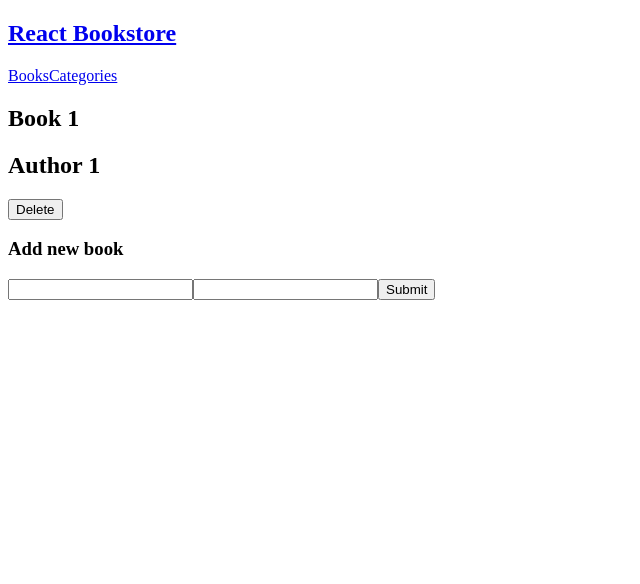
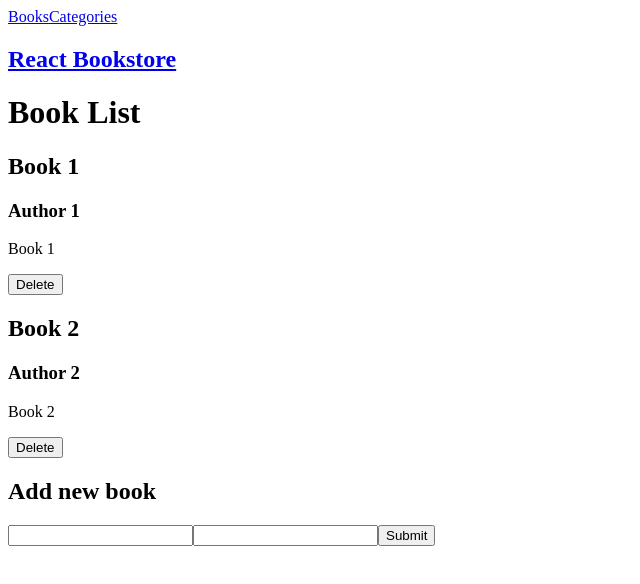
Before and after one commit to rominana/bookstore, a React (Create React App) app: page / in a window 1280 px wide. Shown: the top 584 px of the page, without its empty margins (0-640 px from the left). Built offline with nearby package versions, Linux system fonts and the light colour scheme.

Commit message:
Install Redux
Add functionalities: add and remove books

add functionality to check status buttons

```diff
--- a/package.json
+++ b/package.json
@@ -13,6 +13,8 @@
     "react-redux": "^8.0.2",
     "react-router-dom": "^6.3.0",
     "react-scripts": "5.0.1",
+    "uuid": "^8.3.2",
+    "uuid4": "^2.0.3",
     "web-vitals": "^2.1.4"
   },
   "scripts": {
--- a/src/App.css
+++ b/src/App.css
@@ -1,4 +1,7 @@
 * {
-  margin: 0;
+  margin: 0 auto;
+}
+
+body {
   font-family: system-ui, -apple-system, BlinkMacSystemFont, 'Segoe UI', Roboto, Oxygen, Ubuntu, Cantarell, 'Open Sans', 'Helvetica Neue', sans-serif;
 }
--- a/src/App.js
+++ b/src/App.js
@@ -1,14 +1,12 @@
 import {
   BrowserRouter as Router, Routes, Route, Link,
 } from 'react-router-dom';
-import Navbar from './components/Navbar';
 import Books from './pages/Books';
 import Categories from './pages/Categories';
 
 function App() {
   return (
     <Router>
-      <Navbar />
       <Link to="/">Books</Link>
       <Link to="/categories">Categories</Link>
       <Routes>
--- a/src/components/Book.js
+++ b/src/components/Book.js
@@ -1,19 +1,30 @@
 import React from 'react';
 import PropTypes from 'prop-types';
+import { useDispatch } from 'react-redux';
+import { removeBook } from '../redux/books/books';
 
 const Book = (props) => {
-  const { title, author } = props;
-
+  const { id, title, author } = props;
+  const dispatch = useDispatch();
   return (
     <>
       <h2>{title}</h2>
-      <h2>{author}</h2>
-      <button type="button">Delete</button>
+      <h3>{author}</h3>
+      <p>{title}</p>
+      <button
+        onClick={() => {
+          dispatch(removeBook({ title, author, id }));
+        }}
+        type="button"
+      >
+        Delete
+      </button>
     </>
   );
 };
 
 Book.propTypes = {
+  id: PropTypes.string.isRequired,
   title: PropTypes.string.isRequired,
   author: PropTypes.string.isRequired,
 };
--- a/src/components/BookData.js
+++ b/src/components/BookData.js
@@ -1,12 +1,29 @@
-import React from 'react';
+import { useState, React } from 'react';
+import { useDispatch } from 'react-redux';
+import { v4 as uuidv4 } from 'uuid';
+import { createBook } from '../redux/books/books';
 
-const BookData = () => (
-  <>
-    <h3>Add new book</h3>
-    <input type="text" name="title" />
-    <input type="text" name="author" />
-    <button type="submit">Submit</button>
-  </>
-);
+const BookData = () => {
+  const [titleInput, setTitleInput] = useState('');
+  const [authorInput, setAuthorInput] = useState('');
+  const dispatch = useDispatch();
+  return (
+    <>
+      <h2>Add new book</h2>
+      <input type="text" name="title" value={titleInput} onInput={(e) => setTitleInput(e.target.value)} />
+      <input type="text" name="author" value={authorInput} onInput={(e) => setAuthorInput(e.target.value)} />
+      <button
+        onClick={() => {
+          dispatch(createBook({ title: titleInput, author: authorInput, id: uuidv4() }));
+          setTitleInput('');
+          setAuthorInput('');
+        }}
+        type="submit"
+      >
+        Submit
+      </button>
+    </>
+  );
+};
 
 export default BookData;
--- a/src/components/Navbar.js
+++ b/src/components/Navbar.js
@@ -5,10 +5,6 @@ const Navbar = () => (
     <h1>
       <Link to="/" className="logo"> React Bookstore </Link>
     </h1>
-    <ul>
-      {/* <li><Link to="/">Books</Link></li>
-      <li><Link to="/categories">Categories</Link></li> */}
-    </ul>
   </nav>
 );
 
--- a/src/index.js
+++ b/src/index.js
@@ -1,10 +1,14 @@
 import React from 'react';
 import ReactDOM from 'react-dom/client';
+import { Provider } from 'react-redux';
 import App from './App';
+import store from './redux/configureStore';
 
 const root = ReactDOM.createRoot(document.getElementById('root'));
 root.render(
   <React.StrictMode>
-    <App />
+    <Provider store={store}>
+      <App />
+    </Provider>
   </React.StrictMode>,
 );
--- a/src/pages/Books.js
+++ b/src/pages/Books.js
@@ -1,19 +1,23 @@
 import React from 'react';
+import { useSelector } from 'react-redux';
 import Book from '../components/Book';
 import BookData from '../components/BookData';
+import Navbar from '../components/Navbar';
 
 const Books = () => {
-  const booklist = [
-    {
-      id: 1,
-      title: 'Book 1',
-      author: 'Author 1',
-    },
-  ];
-
+  const booklist = useSelector((state) => state.books);
   return (
     <>
-      {booklist.map((book) => (<Book key={book.id} title={book.title} author={book.author} />))}
+      <Navbar />
+      <h1>Book List</h1>
+      {booklist.map((book) => (
+        <Book
+          key={book.id}
+          title={book.title}
+          author={book.author}
+          id={book.id}
+        />
+      ))}
       <BookData />
     </>
   );
--- a/src/pages/Categories.js
+++ b/src/pages/Categories.js
@@ -1,9 +1,23 @@
 import React from 'react';
+import { useDispatch, useSelector } from 'react-redux';
+import { checkStatus } from '../redux/categories/categories';
 
-const Categories = () => (
-  <>
-    <button type="button">Check Status</button>
-  </>
-);
+const Categories = () => {
+  const categories = useSelector((state) => state.categories);
+  const dispatch = useDispatch();
+  return (
+    <>
+      <button
+        onClick={() => {
+          dispatch(checkStatus());
+        }}
+        type="button"
+      >
+        Check Status
+      </button>
+      <p>{categories}</p>
+    </>
+  );
+};
 
 export default Categories;
--- a/src/redux/books/books.js
+++ b/src/redux/books/books.js
@@ -1,13 +1,26 @@
-// Ducks: Redux Reducer Bundles
-// ACTIONS
+// Initial State
+const defaultState = [
+  {
+    title: 'Book 1',
+    author: 'Author 1',
+    id: '1',
+  },
+  {
+    title: 'Book 2',
+    author: 'Author 2',
+    id: '2',
+  },
+];
+
+// Actions
 const CREATE = 'CREATE';
 const REMOVE = 'REMOVE';
 
-// REDUCER
-export default function booksReducer(state = [], action = {}) {
+// Reducer
+export default function booksReducer(state = defaultState, action = {}) {
   switch (action.type) {
     case CREATE:
-      return state.concat([action.book]);
+      return state.concat(action.book);
     case REMOVE:
       return state.filter((book) => JSON.stringify(book) !== JSON.stringify(action.book));
     default:
--- a/src/redux/categories/categories.js
+++ b/src/redux/categories/categories.js
@@ -5,7 +5,7 @@ const CHECK_STATUS = 'CHECK_STATUS';
 export default function categoriesReducer(state = [], action = {}) {
   switch (action.type) {
     case CHECK_STATUS:
-      return state.concat([action.payload]);
+      return action.payload;
     default:
       return state;
   }
@@ -13,5 +13,5 @@ export default function categoriesReducer(state = [], action = {}) {
 
 // Action Creators
 export function checkStatus() {
-  return { type: CHECK_STATUS, payload: 'Under construction...' };
+  return { type: CHECK_STATUS, payload: 'Under construction' };
 }
--- a/src/redux/configureStore.js
+++ b/src/redux/configureStore.js
@@ -2,5 +2,10 @@ import { configureStore } from '@reduxjs/toolkit';
 import booksReducer from './books/books';
 import categoriesReducer from './categories/categories';
 
-// eslint-disable-next-line no-unused-vars
-const storeData = configureStore({ booksReducer, categoriesReducer });
+const store = configureStore({
+  reducer: {
+    books: booksReducer, categories: categoriesReducer,
+  },
+});
+
+export default store;
```
Also changed, not shown: 2 other files (tests, documents, lock files or other folders).
